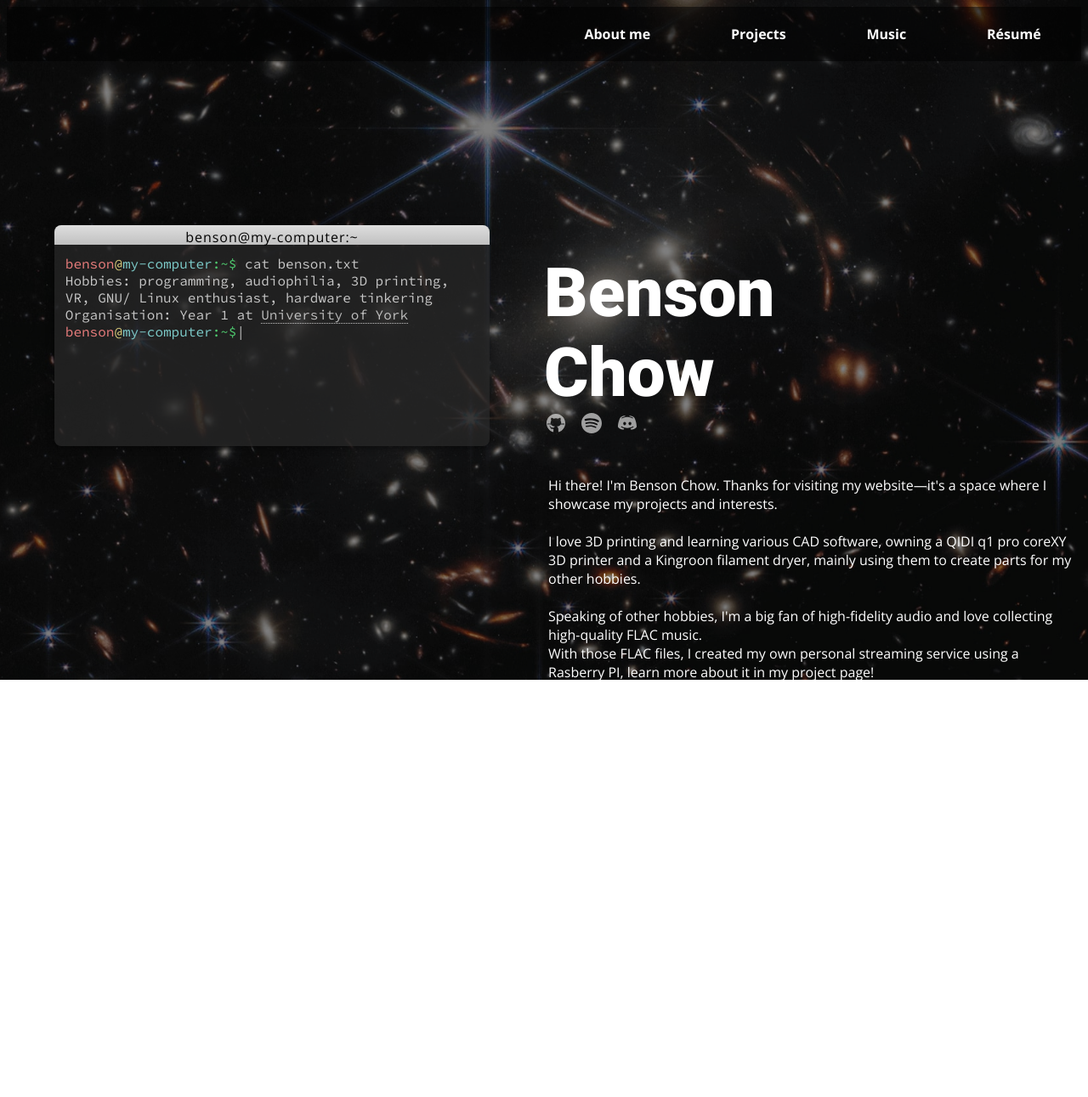
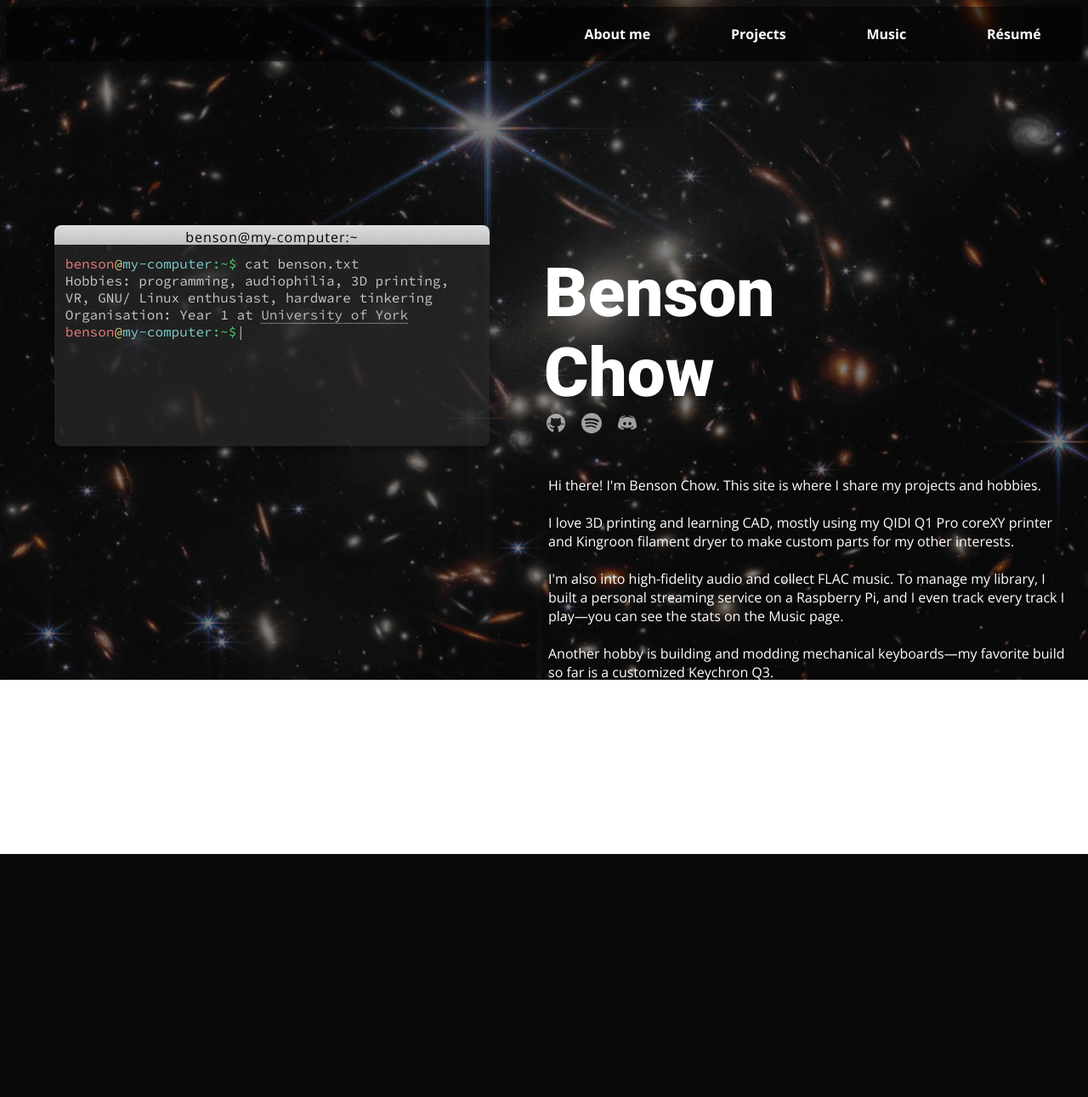
Before and after one commit to bensonchow123/portfolio_website, a Flask app: page / in a window 1280 px wide. Shown: the whole page at 85% size. After the commit the page ends 1005 px from the top, so only its background shows below. Run offline with Flask 3, Linux system fonts and the light colour scheme; parts of the project's set-up code (start-up, migrations or seed data) failed here and were passed over; some libraries are stand-ins or nearby versions.

Commit message:
make home discription shorter

```diff
--- a/templates/home.html
+++ b/templates/home.html
@@ -40,26 +40,20 @@
             </div>
         </div>
         <div class="middle-text">
-            <div class="text-content">
-                Hi there! I'm Benson Chow. Thanks for visiting my website—it's a space where I showcase my projects and interests.<br><br>
+           <div class="text-content">
+                Hi there! I'm Benson Chow. This site is where I share my projects and hobbies.<br><br>
 
-                I love 3D printing and learning various CAD software, owning a QIDI q1 pro coreXY 3D printer and a Kingroon filament dryer, mainly using them to create parts for my other hobbies.<br><br>
+                I love 3D printing and learning CAD, mostly using my QIDI Q1 Pro coreXY printer and Kingroon filament dryer to make custom parts for my other interests.<br><br>
 
-                Speaking of other hobbies, I'm a big fan of high-fidelity audio and love collecting high-quality FLAC music.<br>
-                With those FLAC files, I created my own personal streaming service using a Rasberry PI, learn more about it in my project page!<br>
-                I own way too much audio gear to list here, and I track every single track I play - you can see my listening stats in the Music page.<br><br>
+                I'm also into high-fidelity audio and collect FLAC music. To manage my library, I built a personal streaming service on a Raspberry Pi, and I even track every track I play—you can see the stats on the Music page.<br><br>
 
-                Another hobby of mine is building and customizing mechanical keyboards.<br>
-                My favorite is a modded Keychron Q3. You can read more about it on the Projects page.<br><br>
+                Another hobby is building and modding mechanical keyboards—my favorite build so far is a customized Keychron Q3.<br><br>
 
-                And of course, I love programming.<br>
-                You can check out my Projects page to see some of the things I've been working on and detailed information about creations related to my hobbies.<br>
-                Coding ties all my hobbies together and keeps me constantly learning and exploring new ideas.<br><br>
+                Programming ties all these interests together. I daily-drive an Arch Linux system (LUKS-encrypted BTRFS with KDE Plasma), which keeps me learning about coding, system administration, and open-source tools.<br><br>
 
-                I also daily drive an LUKS encrypted BTRFS filesystem Arch system with KDE plasma and am familiar with other GNU/Linux distributions, which complements my programming work and gives me a deeper understanding of system administration and the open-source ecosystem.<br><br>
+                This site is built with Python Flask, hosted on a free server, and running on a free .cf domain (yep, straight from the Central African Republic!).<br>
 
-                This site is made with the Python Flask web framework for the backend.<br>
-                It's hosted on a free webserver, and the domain name is a free .cf domain from the Central African Republic!<br><br>
+                You can read more about projects mentioned in the Projects page!<br><br>
             </div>
         </div>
     </div>
```
